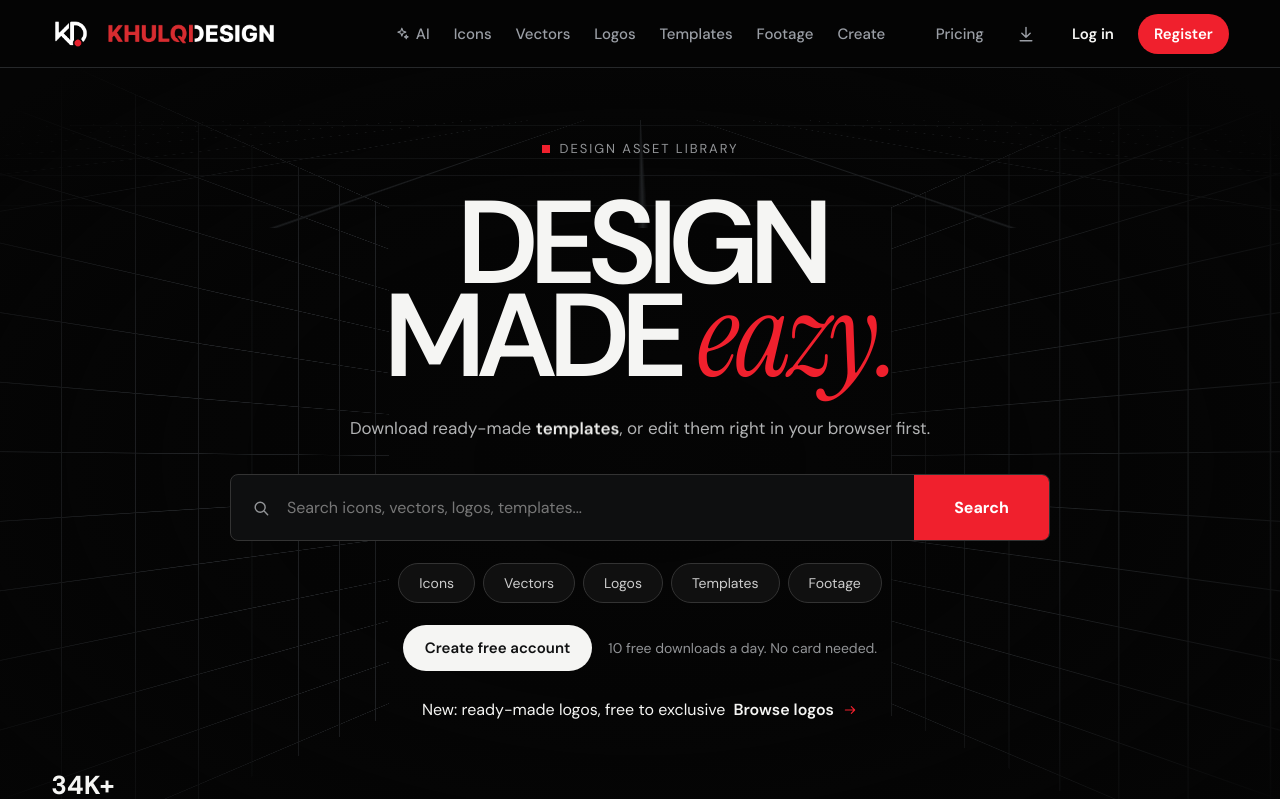
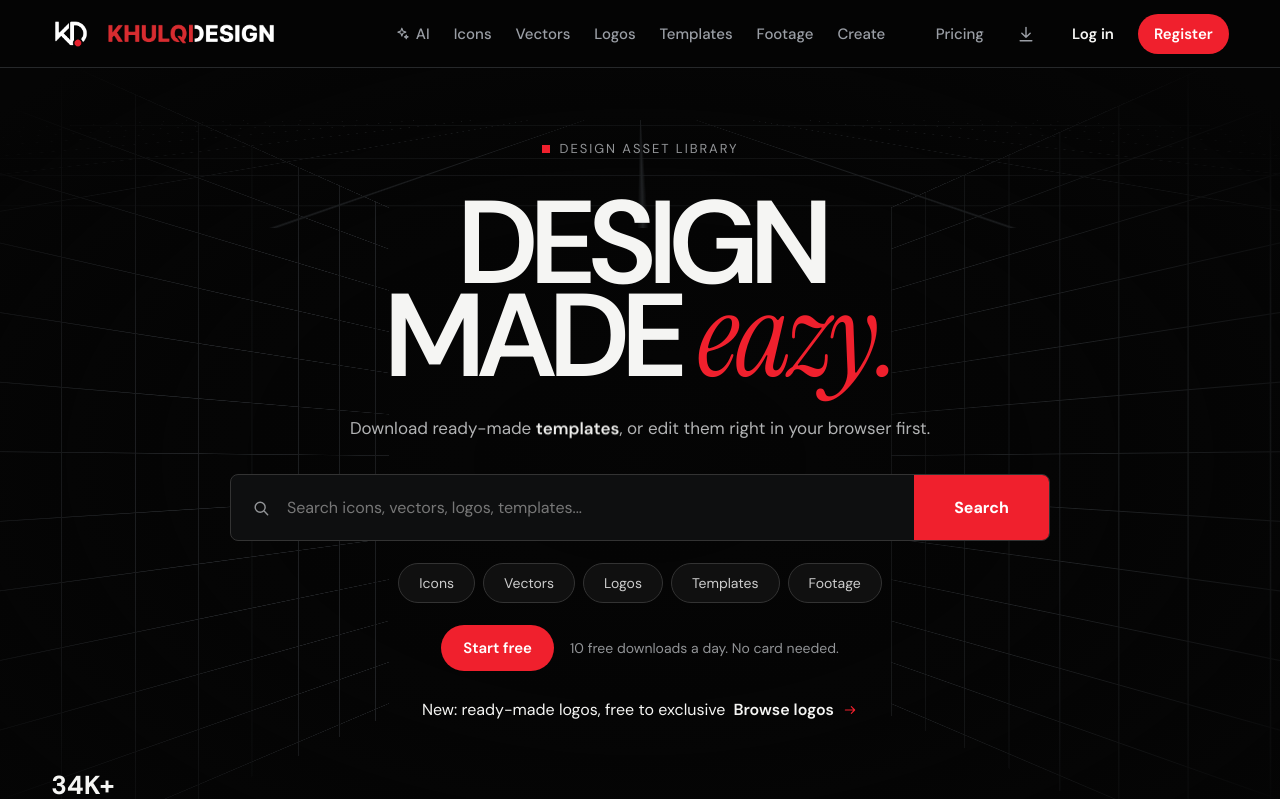
Before and after one commit to rosyidkhulqi-sys/khulqidesign, a React (Vite) app: page / in a window 1280 px wide. Shown: the top 799 px of the page. Built offline with nearby package versions, Linux system fonts and the light colour scheme; no server answers.

Commit message:
Give Home's sign-up the same red button and an outcome label
The hero and the closing section now share one look and one label,
"Start free", as conversion guides and Canva's homepage suggest for
the main action.

Co-Authored-By: Claude Opus 5.5 <noreply@anthropic.com>

```diff
--- a/src/pages/home/Home.css
+++ b/src/pages/home/Home.css
@@ -528,14 +528,15 @@
   padding: 0 22px;
   border: 0;
   border-radius: 999px;
-  background: var(--white);
-  color: #101112;
+  /* the same red button as the closing call, one look for the main action */
+  background: var(--red);
+  color: white;
   font: inherit;
   font-size: 15px;
   font-weight: 600;
   cursor: pointer;
 }
-.home-join button:hover { background: #e4e5e7; }
+.home-join button:hover { background: var(--red-dark); }
 .home-join span { color: var(--muted); font-size: 14px; }
 
 
--- a/src/pages/home/Home.jsx
+++ b/src/pages/home/Home.jsx
@@ -171,7 +171,7 @@ function Home({ setPage, user = null }) {
 
           {!user && (
             <div className="home-join">
-              <button onClick={go("register")}>Create free account</button>
+              <button onClick={go("register")}>Start free</button>
               <span>{PLANS.freePerDay} free downloads a day. No card needed.</span>
             </div>
           )}
@@ -342,7 +342,7 @@ function Home({ setPage, user = null }) {
         <section className="home-cta">
           <h2>Ready when <em>you are.</em></h2>
           <p>Join free and download your first assets today.</p>
-          <button onClick={go("register")}>Create free account <Arrow /></button>
+          <button onClick={go("register")}>Start free <Arrow /></button>
         </section>
       )}
 
```
